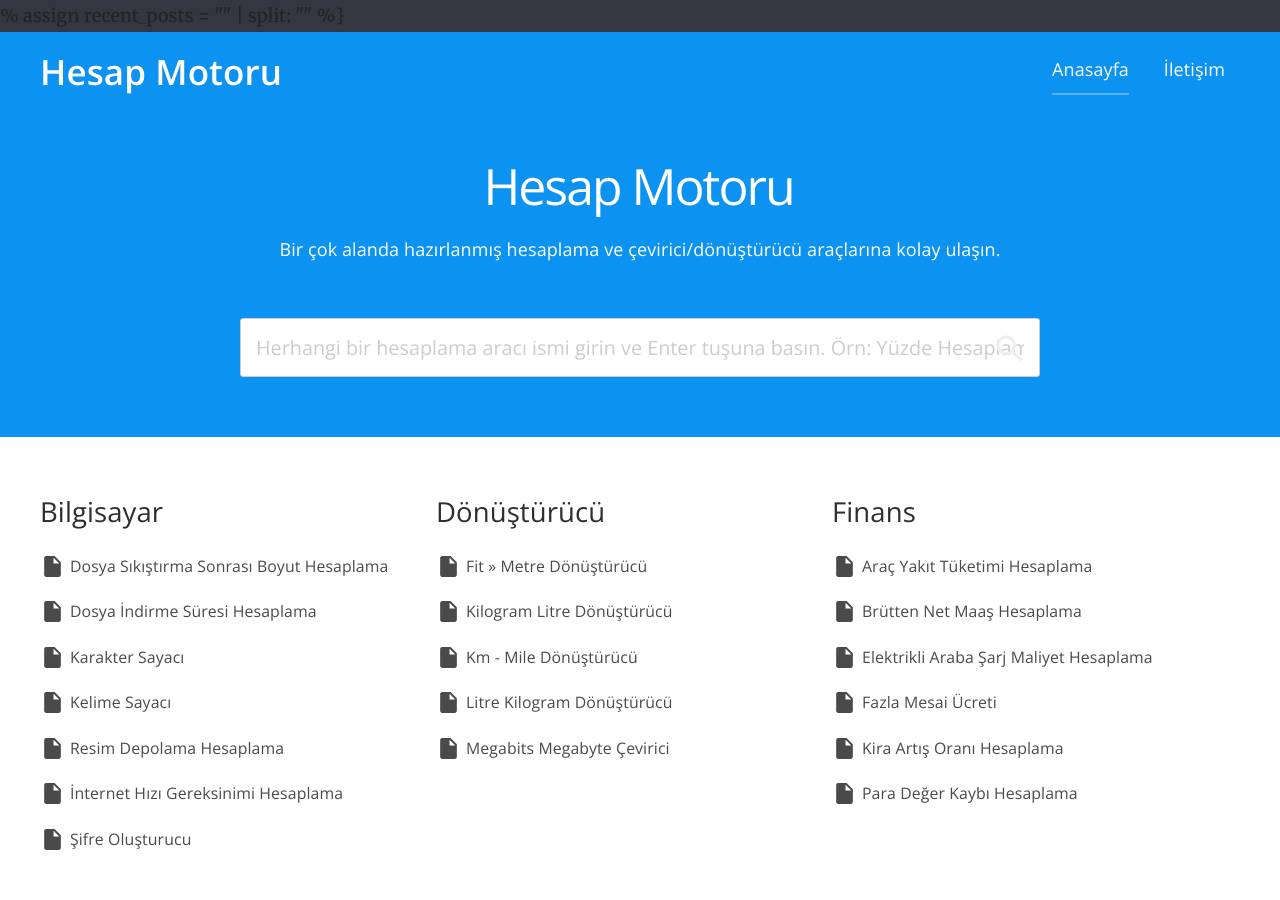
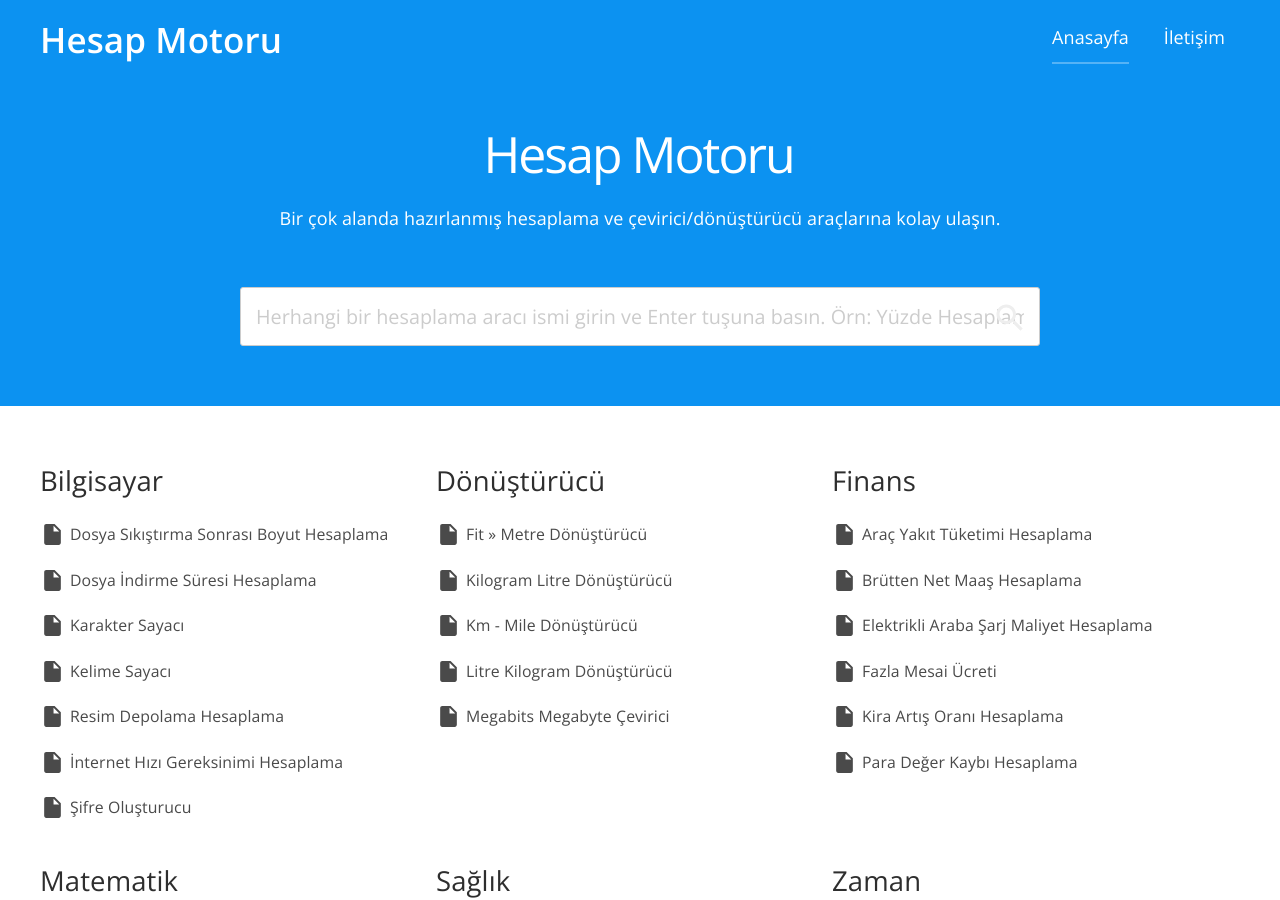
Before and after one commit to hesapmotoru/hesapmotoru.github.io, a Jekyll site: the page built from index.html, in a window 1280 px wide and 900 px high. Built offline with Jekyll 4.4.1, drawn with Linux system fonts in a browser that asks for light colours; comment, search, counter and statistics services are not loaded.

Commit message:
Update default.html

```diff
--- a/_layouts/default.html
+++ b/_layouts/default.html
@@ -38,7 +38,7 @@
 </div>
 
 
-% assign recent_posts = "" | split: "" %}
+{% assign recent_posts = "" | split: "" %}
 {% assign categories = site.categories | sort %}
 {% for category in categories %}
   {% assign posts = category[1] %}
```
